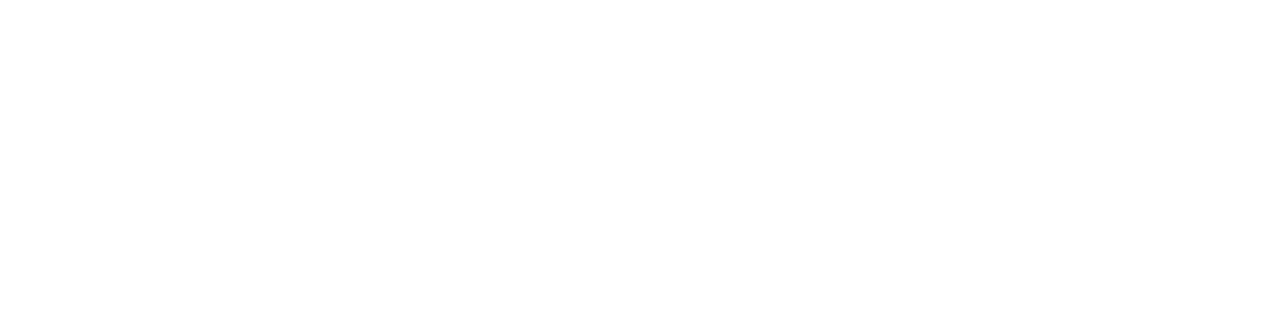
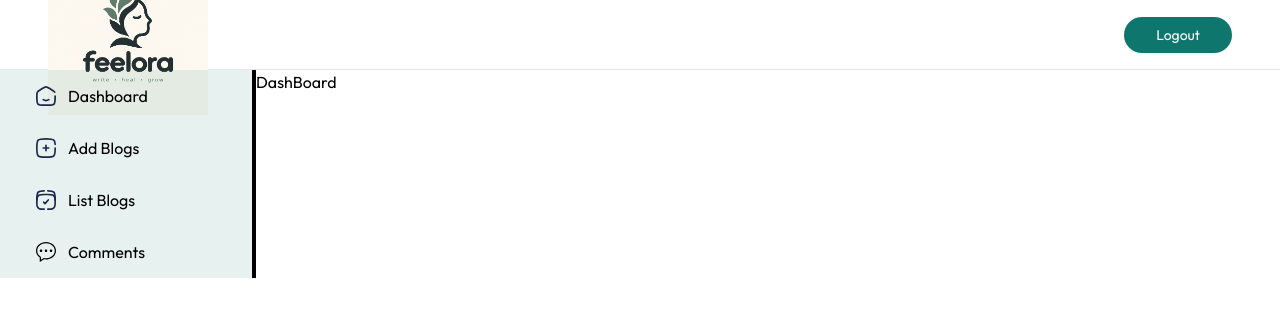
Before and after one commit to Tahsin-Samudra/Feelora, a React (Vite) app in the folder Client/: page /Admin in a window 1280 px wide. Before the commit this address had no page. Shown: the top 316 px of the page. Built offline with nearby package versions, Linux system fonts and the light colour scheme.

Commit message:
SideBar added! On to individual page components

```diff
--- a/Client/src/App.jsx
+++ b/Client/src/App.jsx
@@ -1,7 +1,14 @@
+
 import React from 'react';
 import { Routes, Route } from 'react-router-dom';
+
 import Home from './Pages/Home';
 import Blog from './Pages/Blog';
+import Layout from './Pages/Admin/Layout';
+import Dashboard from './Pages/Admin/Dashboard';
+import AddBlog from './Pages/Admin/AddBlog';
+import ListBlog from './Pages/Admin/ListBlog';
+import Comments from './Pages/Admin/Comments';
 
 const App = () => {
   return (
@@ -9,9 +16,20 @@ const App = () => {
       <Routes>
         <Route path="/" element={<Home />} />
         <Route path="/blog/:id" element={<Blog />} />
+
+        {/* Admin Routes */}
+        <Route path="/Admin" element={<Layout />}>
+
+          <Route index element={<Dashboard />} />
+          <Route path="addBlog" element={<AddBlog />} />
+          <Route path="listBlog" element={<ListBlog />} />
+          <Route path="comments" element={<Comments />} />
+
+
+        </Route>
       </Routes>
     </div>
   );
-}
+};
 
 export default App;
--- /dev/null
+++ b/Client/src/Components/Admin/Sidebar.jsx
@@ -0,0 +1,32 @@
+import React from 'react';
+import { NavLink } from 'react-router-dom'
+import { assets } from '../../assets/assets'
+
+const Sidebar = () => {
+    return (
+        <div>
+            <NavLink end = {true} to = '/admin' className = {(isActive) => `flex items-center gap-3 py-3.5 px-3 md:px-9 md:min-w-64 cursor-pointer  ${isActive && "bg-primary/10 border-r-4 broder-primary"}`}>
+                <img src = {assets.home_icon} alt="logo" className='min-w-4 w-5' />
+                <p className = 'hidden md:inline-block'> Dashboard </p>
+            </NavLink>
+
+            <NavLink end = {true} to = '/admin/addBlog' className = {(isActive) => `flex items-center gap-3 py-3.5 px-3 md:px-9 md:min-w-64 cursor-pointer  ${isActive && "bg-primary/10 border-r-4 broder-primary"}`}>
+                <img src = {assets.add_icon} alt="logo" className='min-w-4 w-5' />
+                <p className = 'hidden md:inline-block'> Add Blogs </p>
+            </NavLink>
+
+            <NavLink end = {true} to = '/admin/listBlog' className = {(isActive) => `flex items-center gap-3 py-3.5 px-3 md:px-9 md:min-w-64 cursor-pointer  ${isActive && "bg-primary/10 border-r-4 broder-primary"}`}>
+                <img src = {assets.list_icon} alt="logo" className='min-w-4 w-5' />
+                <p className = 'hidden md:inline-block'> List Blogs </p>
+            </NavLink>
+
+            <NavLink end = {true} to = '/admin/comments' className = {(isActive) => `flex items-center gap-3 py-3.5 px-3 md:px-9 md:min-w-64 cursor-pointer  ${isActive && "bg-primary/10 border-r-4 broder-primary"}`}>
+                <img src = {assets.comment_icon} alt="logo" className='min-w-4 w-5' />
+                <p className = 'hidden md:inline-block'> Comments </p>
+            </NavLink>
+
+        </div>
+    )
+}
+
+export default Sidebar;
--- /dev/null
+++ b/Client/src/Pages/Admin/AddBlog.jsx
@@ -0,0 +1,12 @@
+import React from 'react';
+
+const AddBlog = () => {
+  return (
+    <div>
+      <h1>Add Blog</h1>
+      {/* Add your form or content here */}
+    </div>
+  );
+};
+
+export default AddBlog;
--- /dev/null
+++ b/Client/src/Pages/Admin/Comments.jsx
@@ -0,0 +1,12 @@
+import React from 'react';
+
+const Comments = () => {
+    return (
+        <div>
+            <h1>Comments</h1>
+            <p>This is the comments page.</p>
+        </div>
+    )
+}
+
+export default Comments;
--- /dev/null
+++ b/Client/src/Pages/Admin/Dashboard.jsx
@@ -0,0 +1,12 @@
+import React from 'react';
+
+const Dashboard = () => {
+  return (
+    <div>
+      DashBoard
+      {/* Add your dashboard content here */}
+    </div>
+  );
+};
+
+export default Dashboard;
--- /dev/null
+++ b/Client/src/Pages/Admin/Layout.jsx
@@ -0,0 +1,32 @@
+import React from 'react';
+import { assets } from '../../assets/assets'
+import { Outlet, useNavigate } from 'react-router-dom';
+import Sidebar from '../../Components/Admin/Sidebar';
+
+const Layout = () => {
+
+  const navigate = useNavigate()
+
+  const logout = () => {
+    navigate('/')
+  }
+
+  return (
+    <>
+      <div className = 'flex items-center justify-between py-2 h-[70px] px-4 sm:px-12 border-b border-gray-200'>
+        <img src={assets.logo} alt="logo" className='w-32 sm:w-40 cursor-pointer'
+        onClick = {() => navigate('/')} />
+        <button className='text-sm px-8 py-2 bg-primary text-white rounded-full curosr-pointer'>
+          Logout
+        </button>
+      </div>
+
+      <div className = 'flex h-[calc(100vh-70px)]'>
+        <Sidebar />
+        <Outlet />
+      </div>
+    </>
+  );
+}
+
+export default Layout;
--- /dev/null
+++ b/Client/src/Pages/Admin/ListBlog.jsx
@@ -0,0 +1,12 @@
+import React from 'react';
+
+const ListBlog = () => {
+    return (
+        <div>
+            <h1>List Blog</h1>
+            {/* Add your list blog content here */}
+        </div>
+    )
+}
+
+export default ListBlog;
--- a/Client/src/main.jsx
+++ b/Client/src/main.jsx
@@ -17,3 +17,4 @@ createRoot(document.getElementById('root')).render(
 //1 : 42 : 51
 //1 : 49 : 03
 //1 : 56 : 10
+//2 : 13 : 28 //figure out spacing on Sidebar
```
Also changed, not shown: Client/src/Components/Admin/Login.jsx (added).
